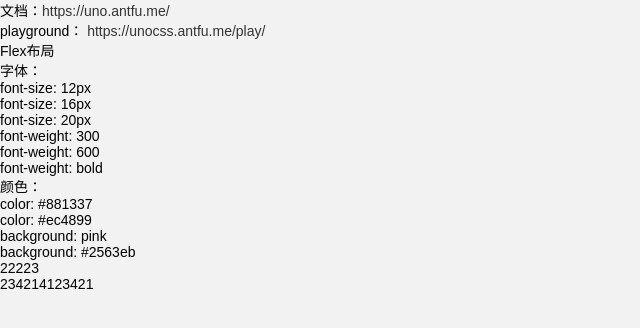
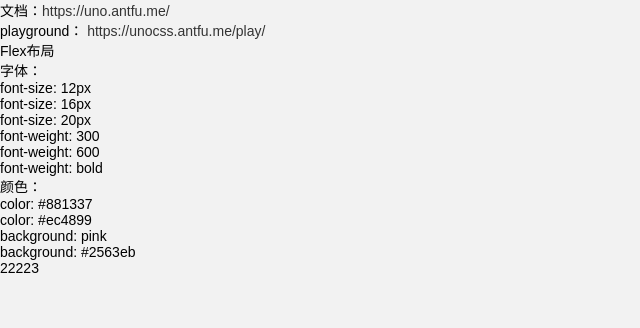
Before and after one commit to chunye-hu/vue3_admin, a Vue app: page / in a window 1280 px wide. Shown: the top 328 px of the page, without its empty margins (0-640 px from the left). Built offline with nearby package versions, Linux system fonts and the light colour scheme.

Commit message:
32133213

```diff
--- a/src/App.vue
+++ b/src/App.vue
@@ -92,7 +92,6 @@
             <p bg="pink" mt-10>background: pink</p>
             <p bg="#2563eb" mt-10>background: #2563eb</p>
             <p>22223</p>
-            <p>234214123421</p>
           </div>
         </div>
       </div>
```
